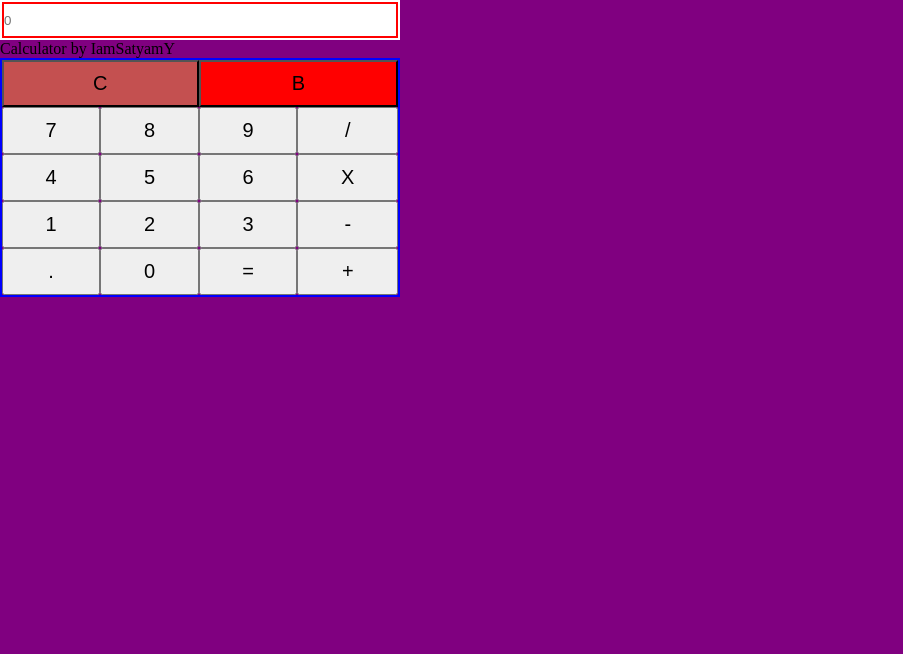
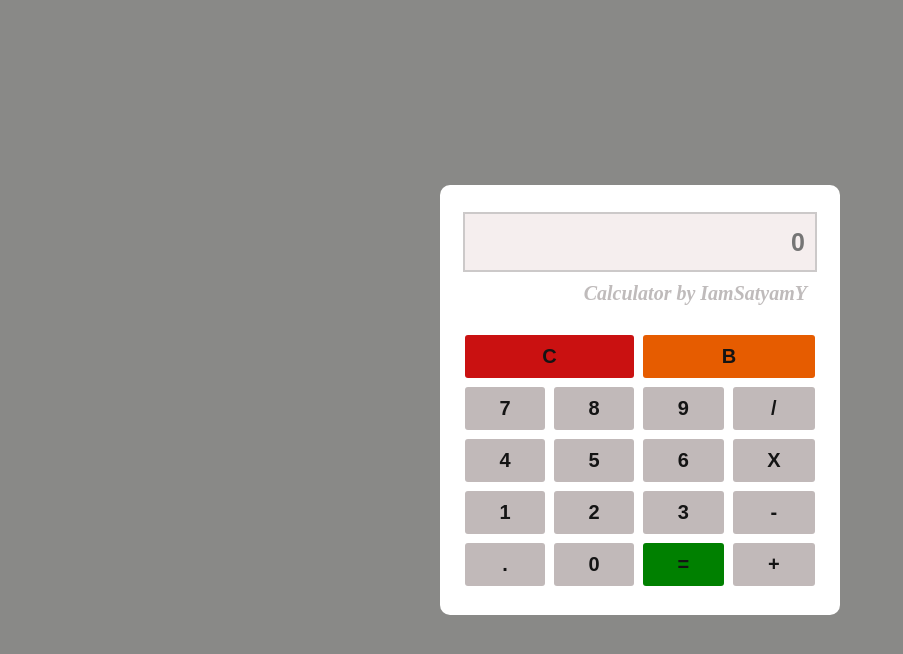
Before and after one commit to IamSatyamY/Calculator-using-Vanilla, a plain HTML site: page index.html in a window 1280 px wide. Shown: the whole page, without its empty margins (0-903 px from the left). Drawn offline with Linux system fonts and the light colour scheme.

Commit message:
added css to make the ui better

```diff
--- a/Calculator.css
+++ b/Calculator.css
@@ -4,38 +4,78 @@
     box-sizing:border-box ;
 }
 body{
-    background-color: purple;
+    background-color: rgb(137, 137, 135);
 }
 .calc-body{
     /* border:2px solid red; */
+    border-radius: 10px;
     width:400px;
-
+    position: absolute;
+    top:50%;
+    left: 50%;
+    transform: translate(-50%,-50%);
+    padding: 27px 23px;
+    background-color: #fff;
 }
 .display{
-    border:2px solid white;
-    height:40px;
+    /* border:2px solid white; */
+    height:60px;
 }
 .display input{
-    border: 2px solid red;
+    border: 2px solid rgb(204, 201, 201);
+    outline: none;
     width:100%;
     height: 100%;
+    font-size: 25px;
+    text-align: right;
+    padding-right: 10px;
+    background-color: rgb(245, 238, 238);
+    color: rgb(57, 56, 56);
+    font-weight: bolder;
+}
+p{
+    font-size: 20px;
+    color: rgb(191, 187, 187);
+    font-weight: bold;
+    /* font-family: cursive; */
+    font-style: italic;
+    text-align: right;
+    padding-right: 10px;
+    margin-top: 10px;
 }
 .buttons{
-    border: 2px solid blue;
+    /* border: 2px solid blue; */
     display: grid;
     grid-template-columns: auto auto auto auto;
+    grid-gap:9px;
+    padding: 2px;
+    padding-top: 10px;
+    margin-top: 20px;
 }
 .buttons button{
     padding: 10px 20px;
     font-size: 20px;
+    border-radius: 3px;
+    border: none;
+    background-color: #c1b9b9;
+    font-weight: bold;
+    color: rgb(20, 20, 20);
 }
+.buttons button:active {
+    background-color: #ffffff; /* Darker background on click */
+    box-shadow: 0 2px #666; /* Reduced shadow on click */
+    transform: translateY(1px); /* Move down on click */
+  }
 .buttons button:nth-child(1){
-    background-color: rgb(196, 80, 80);
+    background-color: rgb(202, 17, 17);
     grid-row: 1/ span 1;
     grid-column: 1/ span 2;
 }
 .buttons button:nth-child(2){
-    background-color: red;
+    background-color: rgb(230, 92, 0);
     grid-row:1/span 1;
     grid-column:3/span 2;
 }
+.buttons button[onclick="resultFunction(this)"]{
+    background-color: green;
+}
```
